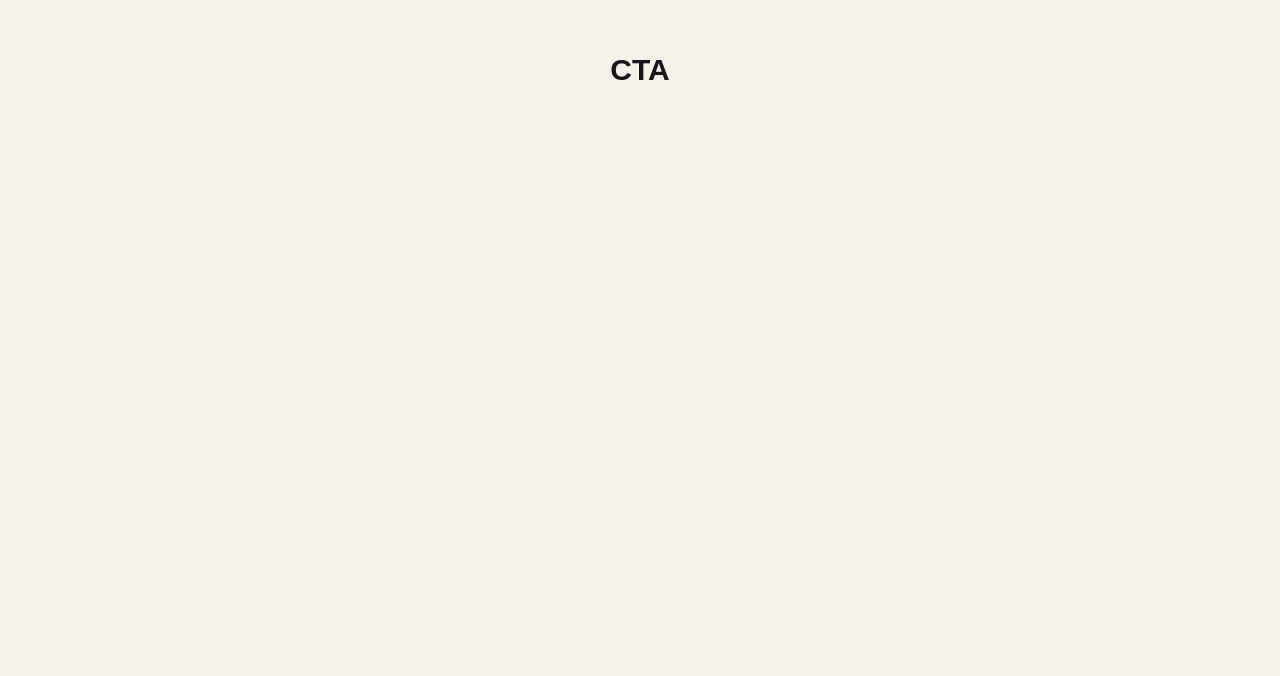
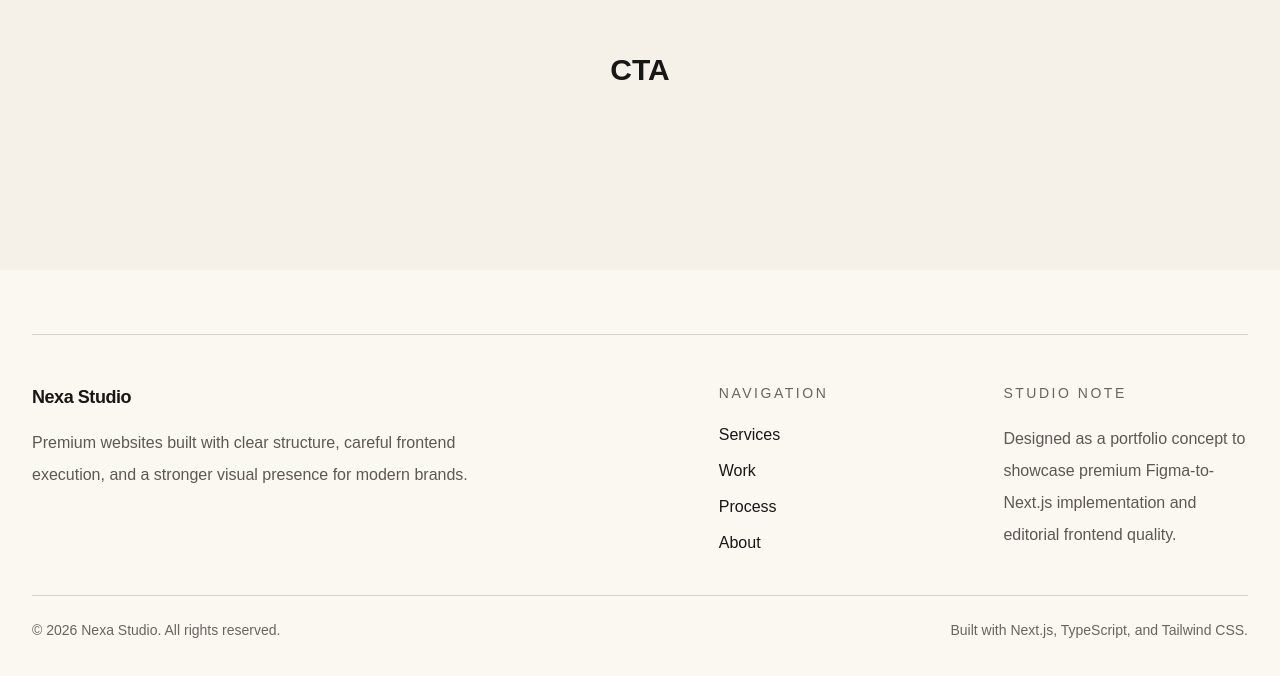
Before and after one commit to szymonbasiul/nexa-studio, a Next.js app: page / in a window 1280 px wide. Shown: the part 9095-9771 px from the top of the page. Before the commit the page ends 9365 px from the top, so only its background shows below. Built offline with nearby package versions, Linux system fonts and the light colour scheme.

Commit message:
feat: add editorial footer section

```diff
--- a/src/app/page.tsx
+++ b/src/app/page.tsx
@@ -6,6 +6,7 @@ import ProcessSection from '@/components/sections/ProcessSection';
 import AboutSection from '@/components/sections/AboutSection';
 import TestimonialsSection from '@/components/sections/TestimonialsSection';
 import CtaSection from '@/components/sections/CtaSection';
+import Footer from '@/components/sections/Footer';
 export default function Home() {
 	return (
 		<>
@@ -36,7 +37,8 @@ export default function Home() {
 						CTA
 					</div>
 				</section>
-			</main>
+      </main>
+      <Footer/>
 		</>
 	);
 }
--- /dev/null
+++ b/src/components/sections/Footer.tsx
@@ -0,0 +1,68 @@
+import Container from "@/components/layout/Container";
+
+const footerLinks = [
+  { label: "Services", href: "#services" },
+  { label: "Work", href: "#work" },
+  { label: "Process", href: "#process" },
+  { label: "About", href: "#about" },
+];
+
+export default function Footer() {
+  return (
+    <footer className="bg-[#FBF7F1] py-14 md:py-16">
+      <Container>
+        <div className="grid gap-10 border-t border-[#D9D1C7] pt-10 md:grid-cols-[1.1fr_0.9fr] md:pt-12">
+          <div className="max-w-md">
+            <a
+              href="#hero"
+              className="text-lg font-semibold tracking-tight text-[#181716] transition-opacity hover:opacity-80"
+            >
+              Nexa Studio
+            </a>
+
+            <p className="mt-4 text-base leading-8 text-[#5F5851]">
+              Premium websites built with clear structure, careful frontend
+              execution, and a stronger visual presence for modern brands.
+            </p>
+          </div>
+
+          <div className="grid gap-10 sm:grid-cols-2 md:justify-self-end">
+            <div>
+              <p className="text-sm font-medium uppercase tracking-[0.18em] text-[#6B645C]">
+                Navigation
+              </p>
+
+              <nav className="mt-5 flex flex-col gap-3">
+                {footerLinks.map((link) => (
+                  <a
+                    key={link.href}
+                    href={link.href}
+                    className="text-base text-[#181716] transition-colors hover:text-[#B85F43]"
+                  >
+                    {link.label}
+                  </a>
+                ))}
+              </nav>
+            </div>
+
+            <div>
+              <p className="text-sm font-medium uppercase tracking-[0.18em] text-[#6B645C]">
+                Studio Note
+              </p>
+
+              <p className="mt-5 text-base leading-8 text-[#5F5851]">
+                Designed as a portfolio concept to showcase premium
+                Figma-to-Next.js implementation and editorial frontend quality.
+              </p>
+            </div>
+          </div>
+        </div>
+
+        <div className="mt-10 flex flex-col gap-3 border-t border-[#D9D1C7] pt-6 text-sm text-[#6B645C] md:flex-row md:items-center md:justify-between">
+          <p>© 2026 Nexa Studio. All rights reserved.</p>
+          <p>Built with Next.js, TypeScript, and Tailwind CSS.</p>
+        </div>
+      </Container>
+    </footer>
+  );
+}
```
